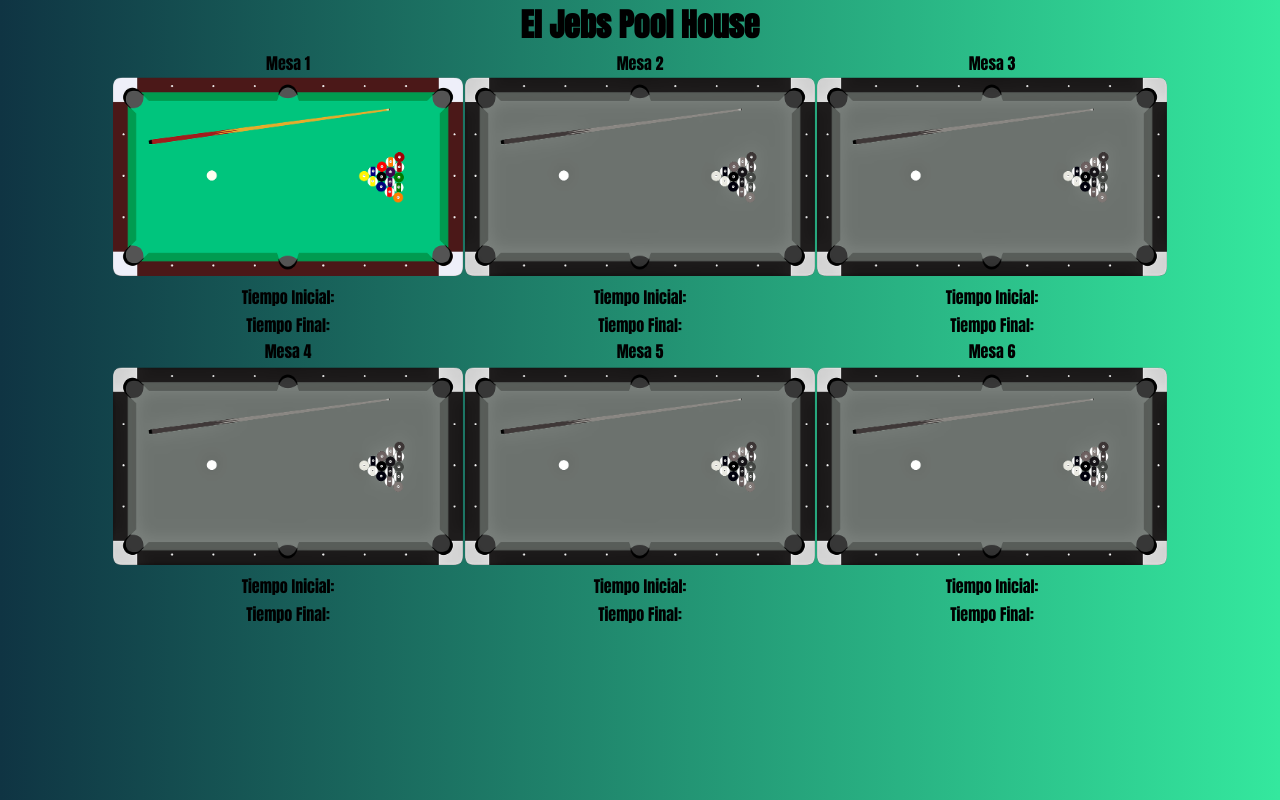
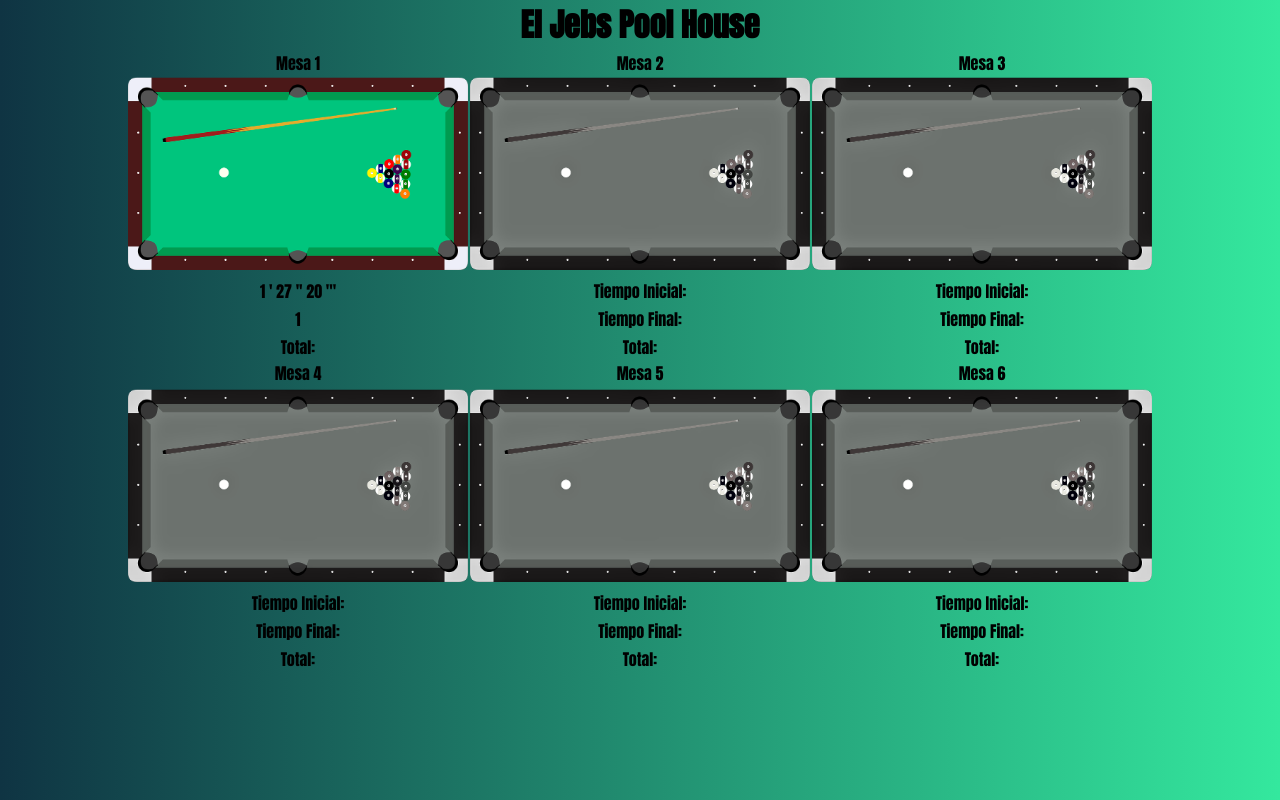
Before and after one commit to kevoest/1er-Parcial, a plain HTML site: page Index.html in a window 1280 px wide. Both pictures are taken after a click on the picture 288 px from the left and 176 px from the top of the page. Drawn offline with Linux system fonts and the light colour scheme.

Commit message:
Funcionamiento a medias

```diff
--- a/Index.html
+++ b/Index.html
@@ -20,37 +20,47 @@
             </thead>
             <tbody>
                 <tr>
-                    <td> <img src="TableOff.png" width="350" id="mesa 1" onclick="Activacion('mesa 1');"> </td>
-                    <td> <img src="TableOff.png" width="350" id="mesa 2" onclick="Activacion('mesa 2');"> </td>
-                    <td> <img src="TableOff.png" width="350" id="mesa 3" onclick="Activacion('mesa 3');"> </td>
+                    <td> <img src="TableOff.png" width="340" id="mesa 1" onclick="Activacion('mesa 1', 'ini 1', 'fin 1', 'tot 1');"> </td>
+                    <td> <img src="TableOff.png" width="340" id="mesa 2" onclick="Activacion('mesa 2', 'ini 2', 'fin 2', 'tot 2');"> </td>
+                    <td> <img src="TableOff.png" width="340" id="mesa 3" onclick="Activacion('mesa 3', 'ini 3', 'fin 3', 'tot 3');"> </td>
                 <tr>
                 <tr>
-                    <td id="ini 1">Tiempo Inicial:</td>
-                    <td id="ini 2">Tiempo Inicial:</td>
-                    <td id="ini 3">Tiempo Inicial:</td>
+                    <td id="ini 1">Tiempo Inicial: </td>
+                    <td id="ini 2">Tiempo Inicial: </td>
+                    <td id="ini 3">Tiempo Inicial: </td>
                 <tr>
                 <tr>
-                    <td id="fin 1">Tiempo Final:</td>
-                    <td id="fin 2">Tiempo Final:</td>
-                    <td id="fin 3">Tiempo Final:</td>
+                    <td id="fin 1">Tiempo Final: </td>
+                    <td id="fin 2">Tiempo Final: </td>
+                    <td id="fin 3">Tiempo Final: </td>
+                <tr>
+                <tr>
+                    <td id="tot 1">Total: </td>
+                    <td id="tot 2">Total: </td>
+                    <td id="tot 3">Total: </td>
                 <tr>
                     <td>Mesa 4</td> <td>Mesa 5</td> <td>Mesa 6</td>
                 <tr>
 
                 <tr>
-                    <td> <img src="TableOff.png" width="350" id="mesa 4" onclick="Activacion('mesa 4');"> </td>
-                    <td> <img src="TableOff.png" width="350" id="mesa 5" onclick="Activacion('mesa 5');"> </td>
-                    <td> <img src="TableOff.png" width="350" id="mesa 6" onclick="Activacion('mesa 6');"> </td>
+                    <td> <img src="TableOff.png" width="340" id="mesa 4" onclick="Activacion('mesa 4', 'ini 4', 'fin 4', 'tot 4');"> </td>
+                    <td> <img src="TableOff.png" width="340" id="mesa 5" onclick="Activacion('mesa 5', 'ini 5', 'fin 5', 'tot 5');"> </td>
+                    <td> <img src="TableOff.png" width="340" id="mesa 6" onclick="Activacion('mesa 6', 'ini 6', 'fin 6', 'tot 6');"> </td>
                 <tr>
                 <tr>
-                    <td id="ini 4">Tiempo Inicial:</td>
-                    <td id="ini 5">Tiempo Inicial:</td>
-                    <td id="ini 6">Tiempo Inicial:</td>
+                    <td id="ini 4">Tiempo Inicial: </td>
+                    <td id="ini 5">Tiempo Inicial: </td>
+                    <td id="ini 6">Tiempo Inicial: </td>
                 <tr>
                 <tr>
-                    <td id="fin 4">Tiempo Final:</td>
-                    <td id="fin 5">Tiempo Final:</td>
-                    <td id="fin 6">Tiempo Final:</td>
+                    <td id="fin 4">Tiempo Final: </td>
+                    <td id="fin 5">Tiempo Final: </td>
+                    <td id="fin 6">Tiempo Final: </td>
+                <tr>
+                <tr>
+                    <td id="tot 4">Total: </td>
+                    <td id="tot 5">Total: </td>
+                    <td id="tot 6">Total: </td>
                 <tr>
             </tbody>
         </table>
--- a/Script.js
+++ b/Script.js
@@ -1,8 +1,41 @@
-function Activacion(MesaX, IniX, FinX){
+function Activacion(MesaX, ini, fin, tot){
     mesa = document.getElementById(MesaX);
     if(mesa.src.match('TableOff.png')){
         mesa.src = "TableOn.png"
+        tiempo(ini);
+        crono(fin, MesaX, tot);
+
     }else{
         mesa.src = "TableOff.png"
     }
 }
+
+
+const tiempo = (ini) =>{
+    time = new Date();
+    horas = time.getHours()
+    minutos = time.getMinutes()
+    segundos = time.getSeconds()
+    tiempotot = horas + " ' " + minutos + " '' " + segundos + " ''' ";
+    document.getElementById(ini).innerHTML = tiempotot;
+}
+
+function crono(fin, MesaX, tot){
+    var myVar = setInterval(myTimer, 1000);
+    var seg  = 0;
+    mesa = document.getElementById(MesaX);
+    function myTimer() {
+      var d = new Date();
+      document.getElementById(fin).innerHTML = seg++;
+      if(mesa.src.match('TableOff.png')){
+        clearInterval(myVar);
+        document.getElementById(totis).innerHeight = "perro";
+        total(tot, seg);
+      }
+    }
+}
+
+function total(tot, seg){
+    totis = document.getElementById(tot);
+    document.getElementById(totis).innerHeight = "perro";
+}
```
